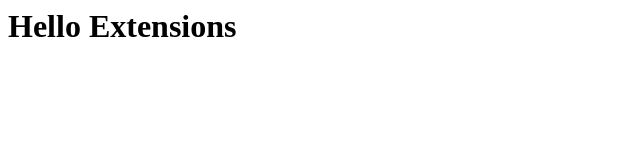
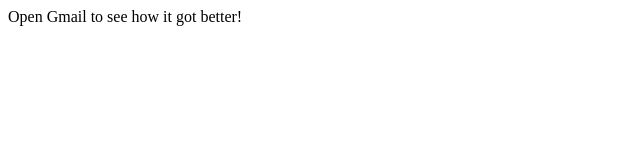
Before and after one commit to idan2bar/BetterGmail, a browser extension: page main.html in a window 1280 px wide. Shown: the whole page, without its empty margins (0-640 px from the left). Drawn offline with Linux system fonts and the light colour scheme.

Commit message:
Renaming and organizing things

```diff
--- a/hello.html
+++ b/main.html
@@ -1,6 +1,6 @@
 <html>
   <body>
-    <h1>Hello Extensions</h1>
+    <p>Open Gmail to see how it got better!</p>
     <script src="popup.js"></script>
   </body>
 </html>
```
Also changed, not shown: README.md (deleted), icon.png (renamed from hello_extensions.png), manifest.json.
